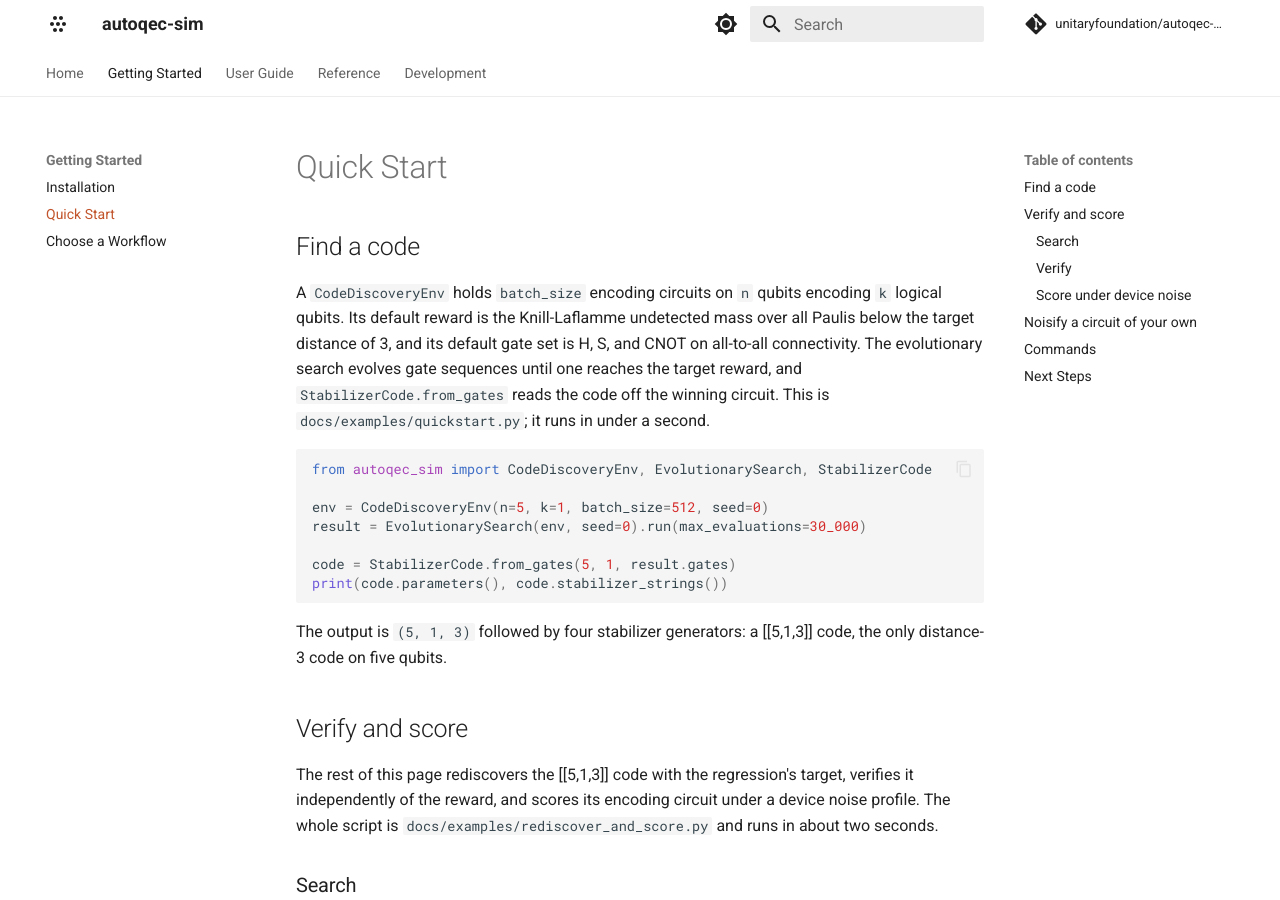
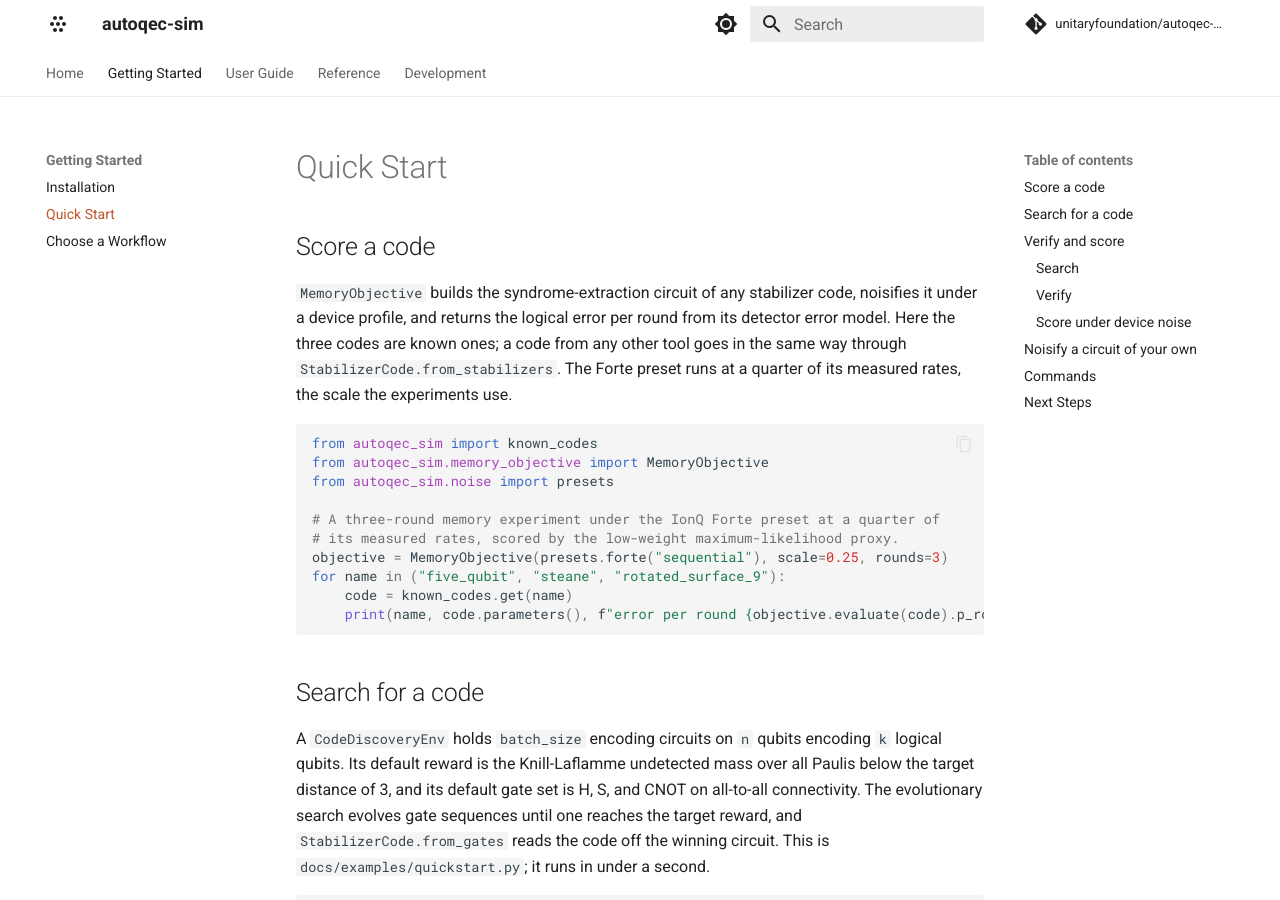
Before and after one commit to unitaryfoundation/autoqec-sim, an MkDocs documentation site: the page built from docs/getting-started/quickstart.md, in a window 1280 px wide and 900 px high. Built offline with MkDocs 1.6.1 and Material for MkDocs 9.7.7, drawn with Linux system fonts in a browser that asks for light colours; comment, search, counter and statistics services are not loaded; the version menu is left out.

Commit message:
Quick start scores codes under a device before it searches for one
The README no longer opens on code discovery: the first snippet scores
three known codes under the Forte preset with the memory objective, the
search snippet follows as the second, and the rediscovery showcase leaves
the README (the figure stays on the regression page as a benchmark of the
search layer). The package description and the repository blurb say the
same.

````diff
--- a/docs/examples/quickstart.py
+++ b/docs/examples/quickstart.py
@@ -1,8 +1,22 @@
-"""Quick start: find a [[5,1,3]] code and print its stabilizers. The marked
-section is included verbatim by the documentation and copied in README.md
-(tests/test_examples.py keeps the two equal)."""
+"""Quick start: score three known codes under a device noise profile, then
+search for a code. The two marked sections are included verbatim by the
+documentation and copied in README.md (tests/test_examples.py keeps the
+copies equal and runs this file)."""
 
-# --8<-- [start:quickstart]
+# --8<-- [start:score]
+from autoqec_sim import known_codes
+from autoqec_sim.memory_objective import MemoryObjective
+from autoqec_sim.noise import presets
+
+# A three-round memory experiment under the IonQ Forte preset at a quarter of
+# its measured rates, scored by the low-weight maximum-likelihood proxy.
+objective = MemoryObjective(presets.forte("sequential"), scale=0.25, rounds=3)
+for name in ("five_qubit", "steane", "rotated_surface_9"):
+    code = known_codes.get(name)
+    print(name, code.parameters(), f"error per round {objective.evaluate(code).p_round:.2e}")
+# --8<-- [end:score]
+
+# --8<-- [start:search]
 from autoqec_sim import CodeDiscoveryEnv, EvolutionarySearch, StabilizerCode
 
 env = CodeDiscoveryEnv(n=5, k=1, batch_size=512, seed=0)
@@ -10,4 +24,4 @@
 
 code = StabilizerCode.from_gates(5, 1, result.gates)
 print(code.parameters(), code.stabilizer_strings())
-# --8<-- [end:quickstart]
+# --8<-- [end:search]
--- a/docs/getting-started/quickstart.md
+++ b/docs/getting-started/quickstart.md
@@ -1,6 +1,19 @@
 # Quick Start
 
-## Find a code
+## Score a code
+
+`MemoryObjective` builds the syndrome-extraction circuit of any stabilizer
+code, noisifies it under a device profile, and returns the logical error
+per round from its detector error model. Here the three codes are known
+ones; a code from any other tool goes in the same way through
+`StabilizerCode.from_stabilizers`. The Forte preset runs at a quarter of
+its measured rates, the scale the experiments use.
+
+```python
+--8<-- "docs/examples/quickstart.py:score"
+```
+
+## Search for a code
 
 A `CodeDiscoveryEnv` holds `batch_size` encoding circuits on `n` qubits
 encoding `k` logical qubits. Its default reward is the Knill-Laflamme
@@ -11,7 +24,7 @@
 circuit. This is `docs/examples/quickstart.py`; it runs in under a second.
 
 ```python
---8<-- "docs/examples/quickstart.py:quickstart"
+--8<-- "docs/examples/quickstart.py:search"
 ```
 
 The output is `(5, 1, 3)` followed by four stabilizer generators: a
--- a/pyproject.toml
+++ b/pyproject.toml
@@ -5,7 +5,7 @@
 [project]
 name = "autoqec-sim"
 version = "0.2.0"
-description = "Vectorized stabilizer-tableau reward engine and RL environment for stabilizer-code discovery."
+description = "Evaluation of stabilizer codes under device noise, and search for codes, encoders, and syndrome-extraction schedules."
 readme = "README.md"
 requires-python = ">=3.12,<3.15"
 license = "Apache-2.0"
````
Also changed, not shown: README.md (+24 -22 lines), docs/index.md (+5 -5 lines), 1 other file.
